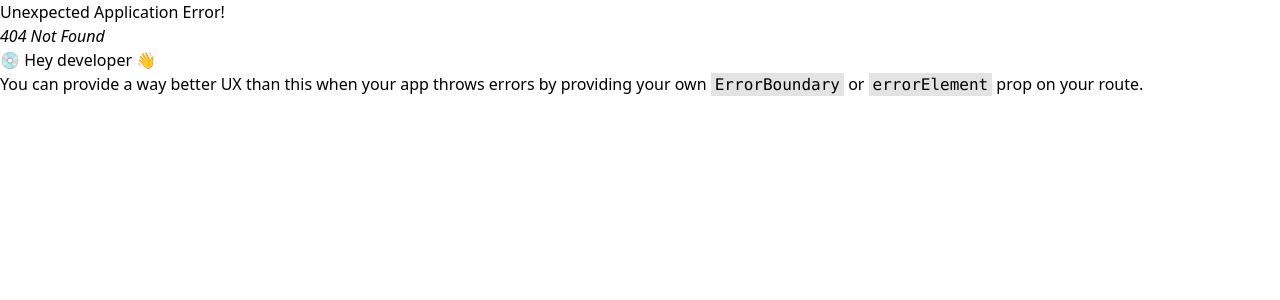
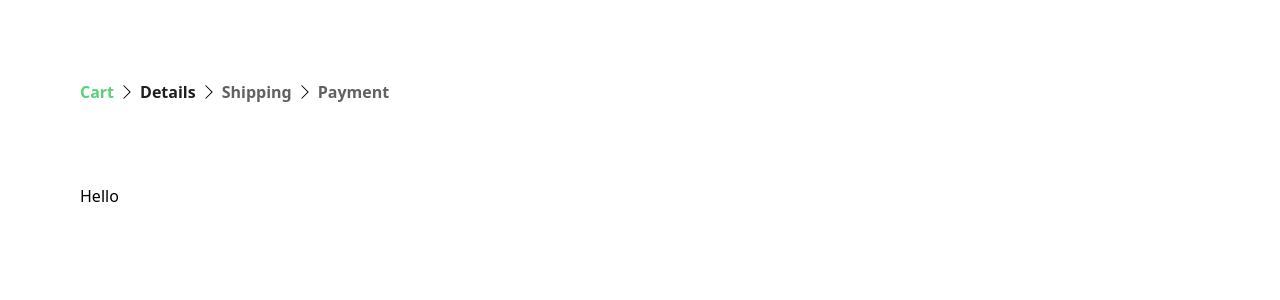
Before and after one commit to HolyCrusaD3R/e-commerce-website, a React (Vite) app: page /checkout in a window 1280 px wide. Before the commit this address had no page. Shown: the top 300 px of the page. Built offline with nearby package versions, Linux system fonts and the light colour scheme.

Commit message:
implement CheckoutProgressNest

```diff
--- a/src/App.jsx
+++ b/src/App.jsx
@@ -1,10 +1,15 @@
 import { createBrowserRouter, RouterProvider } from "react-router-dom";
 
 import Layout from "./layout/Layout";
+import CheckoutLayout from "./layout/CheckoutLayout";
+
 import HomePage from "./pages/HomePage";
 import CartPage from "./pages/CartPage";
 import ListingPage from "./pages/ListingPage";
 // import AboutPage from "./pages/AboutPage";
+import CheckoutDetailsPage from "./pages/CheckoutDetailsPage";
+import CheckoutShippingPage from "./pages/CheckoutShippingPage";
+import CheckoutPaymentPage from "./pages/CheckoutPaymentPage";
 
 import { ListingsProvider } from "./context/ListingsContext";
 import { CurrencyProvider } from "./context/CurrencyContext";
@@ -25,6 +30,15 @@ const router = createBrowserRouter([
       // { path: "about", element: <AboutPage /> },
     ],
   },
+  {
+    path: "checkout",
+    element: <CheckoutLayout />,
+    children: [
+      { index: true, element: <CheckoutDetailsPage /> },
+      { path: "shipping", element: <CheckoutShippingPage /> },
+      { path: "payment", element: <CheckoutPaymentPage /> },
+    ],
+  },
 ]);
 
 function App() {
--- /dev/null
+++ b/src/components/CheckoutProgressNest/CheckoutProgressNest.jsx
@@ -0,0 +1,22 @@
+import CheckoutProgressNestElement from "../UI/CheckoutProgessNestElement";
+
+const CheckoutProgressNest = () => {
+  return (
+    <div className="flex flex-row gap-2">
+      <CheckoutProgressNestElement el={"cart"}>
+        Cart
+      </CheckoutProgressNestElement>
+      <CheckoutProgressNestElement el={"details"}>
+        Details
+      </CheckoutProgressNestElement>
+      <CheckoutProgressNestElement el={"shipping"}>
+        Shipping
+      </CheckoutProgressNestElement>
+      <CheckoutProgressNestElement el={"payment"}>
+        Payment
+      </CheckoutProgressNestElement>
+    </div>
+  );
+};
+
+export default CheckoutProgressNest;
--- /dev/null
+++ b/src/components/UI/CheckoutProgessNestElement.jsx
@@ -0,0 +1,32 @@
+import { useLocation } from "react-router-dom";
+import RightArrowBlack from "../../assets/icons/RightArrowBlack.svg";
+import Icon from "./Icon";
+
+const steps = ["cart", "details", "shipping", "payment"];
+
+const CheckoutProgressNestElement = ({ el, children }) => {
+  const location = useLocation();
+  let currStep = location.pathname.split("/").pop();
+  if (currStep === "checkout") {
+    currStep = "details";
+  }
+  const currIndex = steps.indexOf(currStep);
+  const elIndex = steps.indexOf(el);
+  console.log(currIndex);
+  console.log(elIndex);
+  let style = "text-[#616161]";
+  if (currIndex === elIndex) {
+    style = "text-c-black";
+  }
+  if (currIndex > elIndex) {
+    style = "text-c-primary";
+  }
+  return (
+    <div className="flex flex-row gap-2">
+      <p className={style + " font-semibold"}>{children}</p>
+      {el != "payment" && <Icon icon={RightArrowBlack} size={10} />}
+    </div>
+  );
+};
+
+export default CheckoutProgressNestElement;
--- /dev/null
+++ b/src/layout/CheckoutLayout.jsx
@@ -0,0 +1,13 @@
+import { Outlet } from "react-router-dom";
+import CheckoutProgressNest from "../components/CheckoutProgressNest/CheckoutProgressNest";
+
+const CheckoutLayout = () => {
+  return (
+    <div className="p-20">
+      <CheckoutProgressNest />
+      <Outlet />
+    </div>
+  );
+};
+
+export default CheckoutLayout;
--- /dev/null
+++ b/src/pages/CheckoutDetailsPage.jsx
@@ -0,0 +1,5 @@
+const CheckoutDetailsPage = () => {
+  return <div className="mt-20">Hello</div>;
+};
+
+export default CheckoutDetailsPage;
--- /dev/null
+++ b/src/pages/CheckoutPaymentPage.jsx
@@ -0,0 +1,5 @@
+const CheckoutPaymentPage = () => {
+  return <></>;
+};
+
+export default CheckoutPaymentPage;
--- /dev/null
+++ b/src/pages/CheckoutShippingPage.jsx
@@ -0,0 +1,5 @@
+const CheckoutShippingPage = () => {
+  return <></>;
+};
+
+export default CheckoutShippingPage;
```
Also changed, not shown: src/assets/icons/RightArrowBlack.svg (added).
